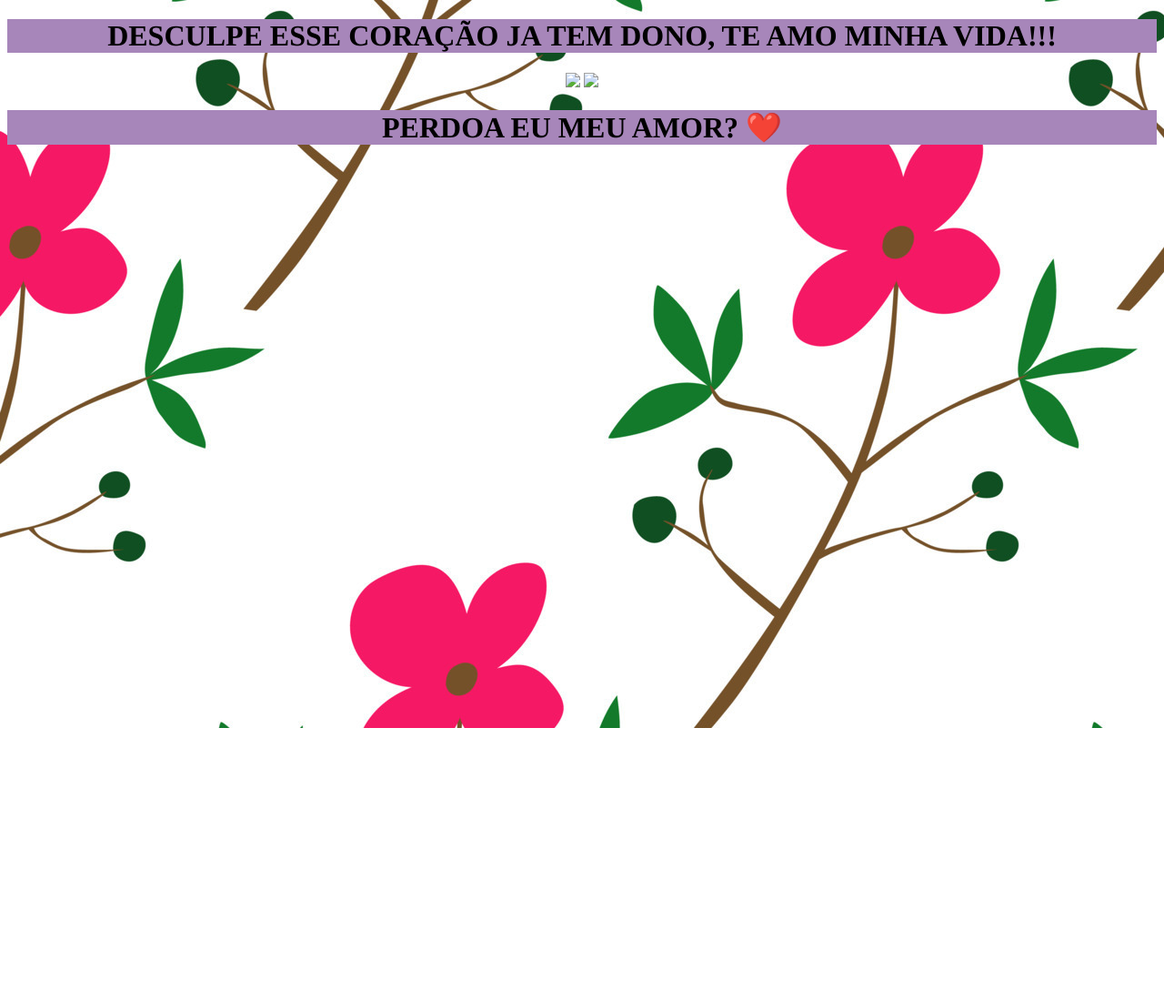
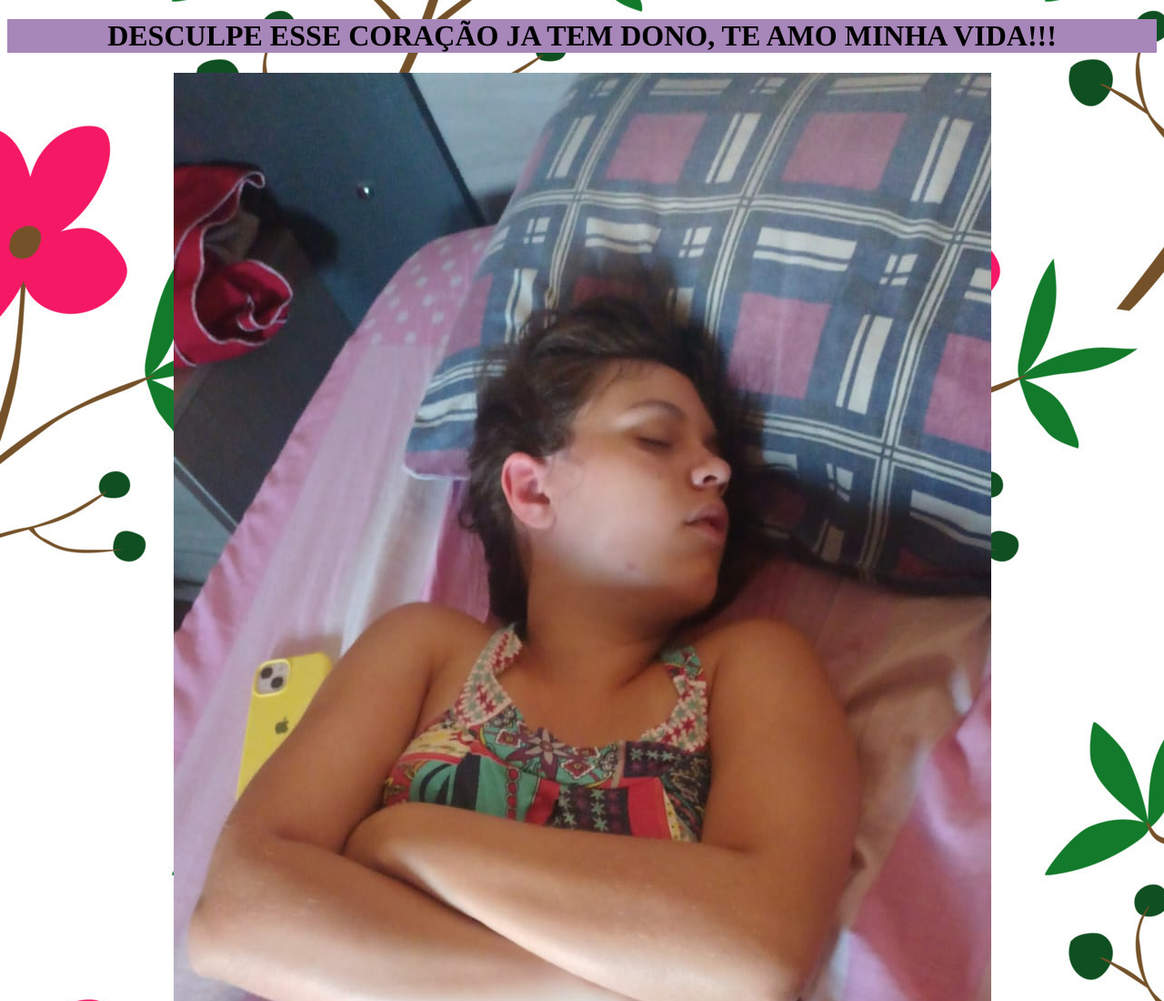
Before and after one commit to Lucas-D-A-Barcellos/nat-lia, a plain HTML site: page amor.html in a window 1280 px wide. Shown: the top 1100 px of the page at 91% size. Before the commit the page ends 800 px from the top, so only its background shows below. Drawn offline with Linux system fonts and the light colour scheme; files whose address does not match are found by name.

Commit message:
Update amor.html

```diff
--- a/amor.html
+++ b/amor.html
@@ -18,8 +18,8 @@
 			<h1>DESCULPE ESSE CORAÇÃO JA TEM DONO, TE AMO MINHA VIDA!!!</h1>
 		</div>
 		<div>
-			<img src="imagens/nati.jfif">
-			<img src="imagens/nati2.jfif">
+			<img src="nati.jfif">
+			<img src="nati2.jfif">
 
 		</div>
 
```
